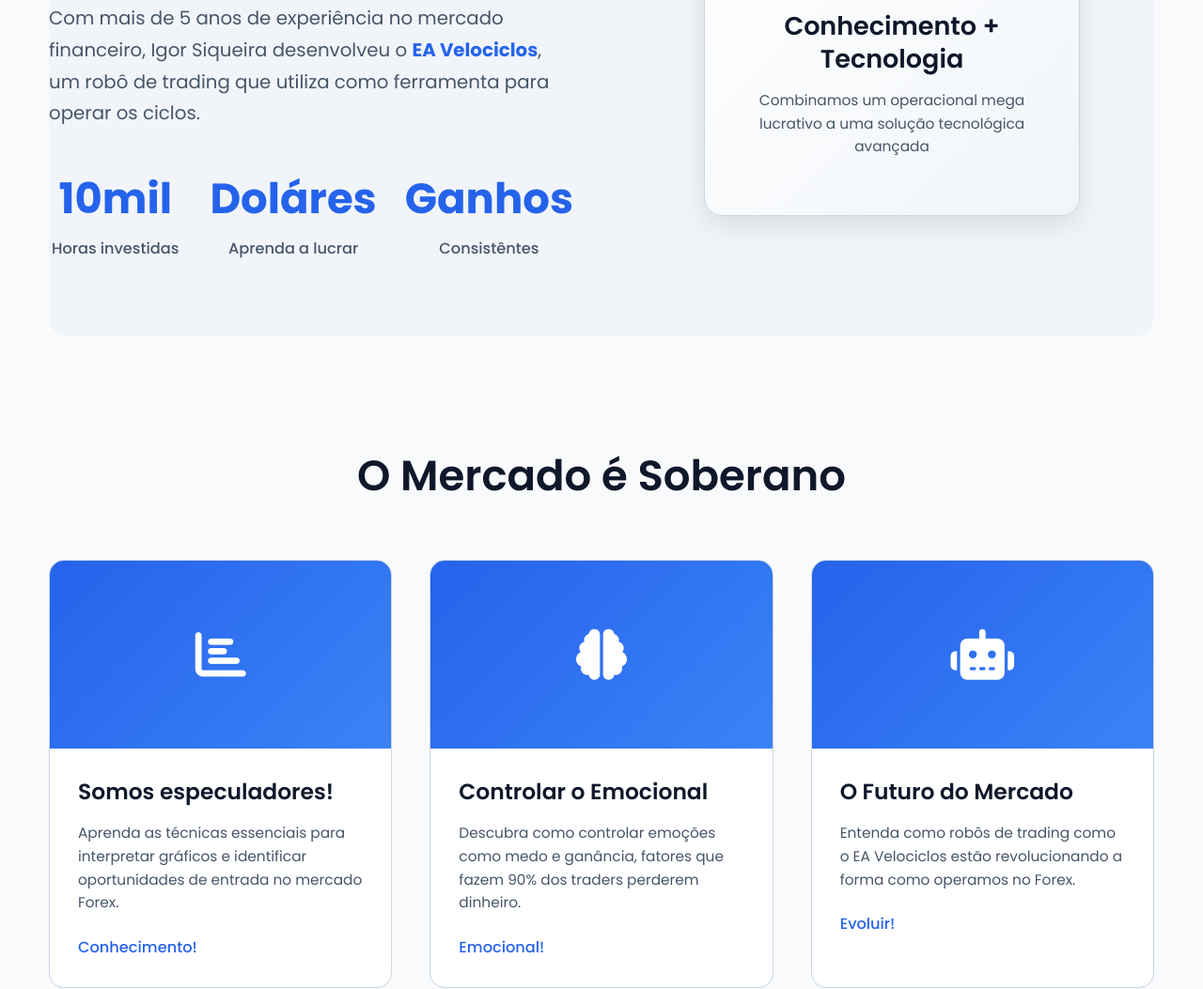
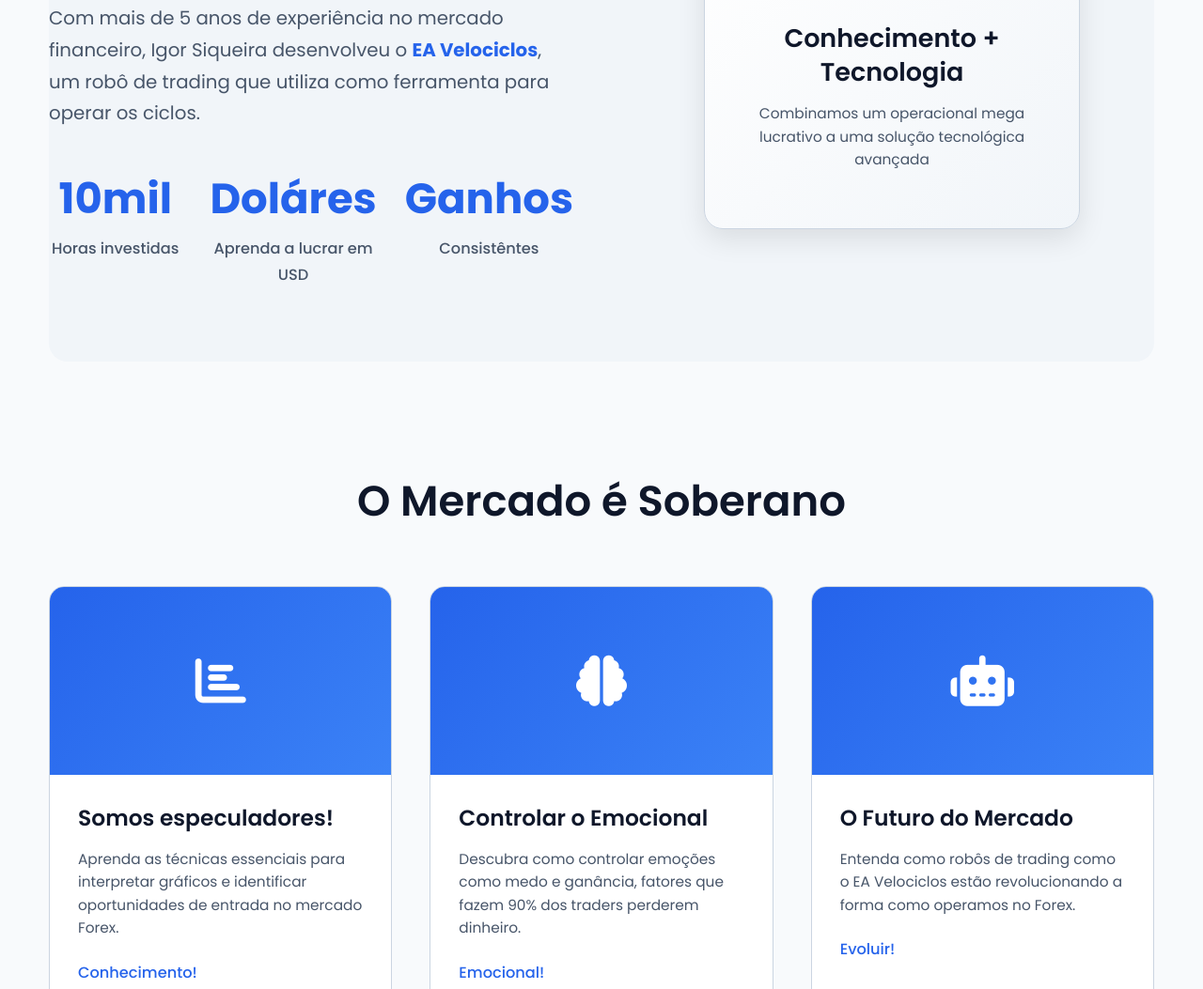
Before and after one commit to Igorsiqueirafx/Velociclos, a website: page index.html in a window 1280 px wide. Shown: the part 1869-2922 px from the top of the page at 94% size. Drawn offline with nearby package versions, Linux system fonts and the light colour scheme.

Commit message:
Update index.html

```diff
--- a/index.html
+++ b/index.html
@@ -156,7 +156,7 @@
                              </div>
                              <div class="stat">
                                  <span class="stat-number">Doláres</span>
-                                 <span class="stat-label">Aprenda a lucrar</span>
+                                 <span class="stat-label">Aprenda a lucrar em USD</span>
                              </div>
                              <div class="stat">
                                  <span class="stat-number">Ganhos</span>
```
